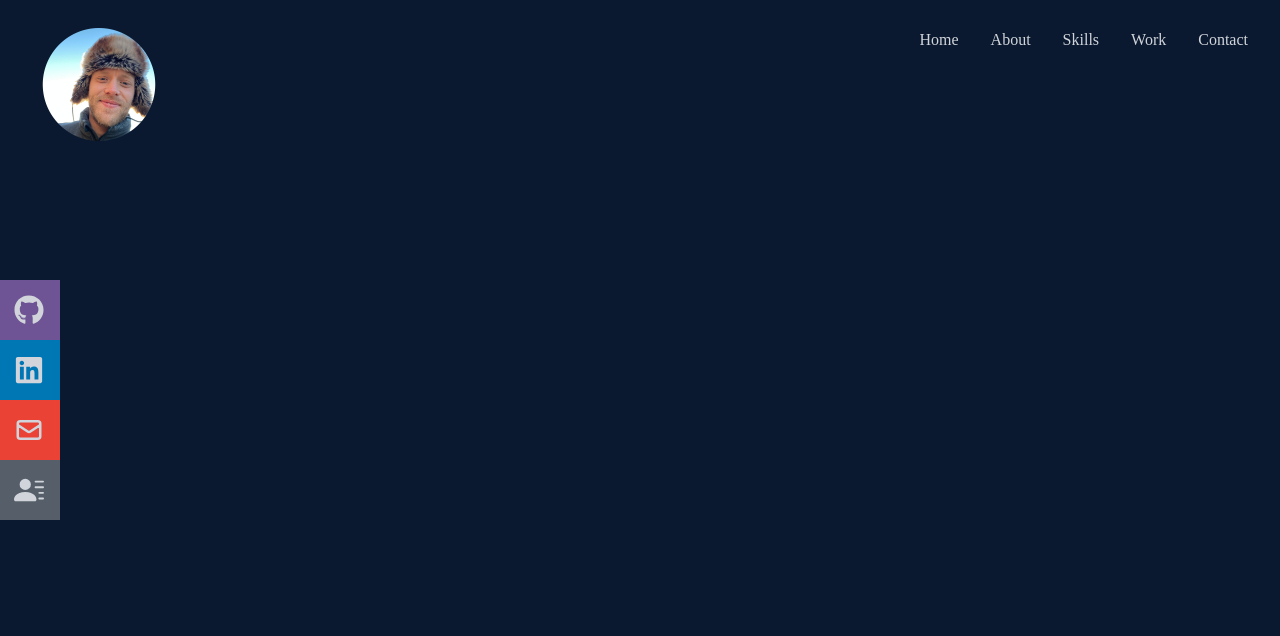
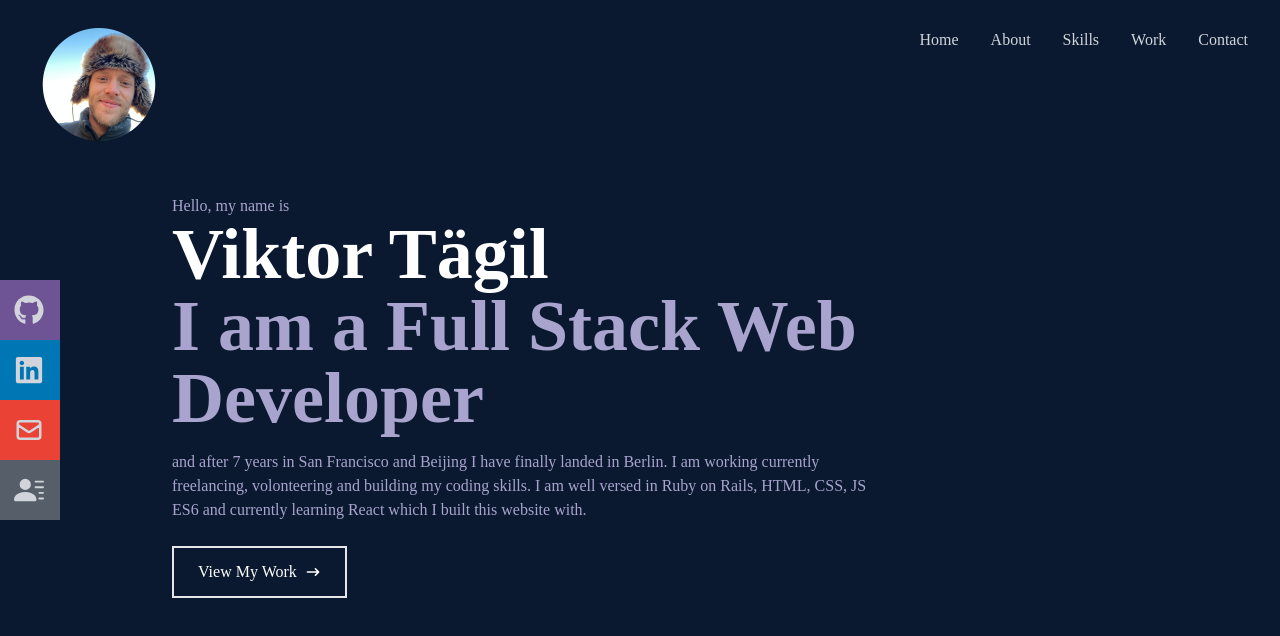
Before and after one commit to tagilv/portfolio-react, a React (Create React App) app: page / in a window 1280 px wide. Shown: the top 636 px of the page. Built offline with nearby package versions, Linux system fonts and the light colour scheme; the HTML template or start-up script is replaced by a standard one.

Commit message:
layout done

```diff
--- a/src/components/Home.jsx
+++ b/src/components/Home.jsx
@@ -3,8 +3,21 @@
 
 const Home = () => {
   return (
-    <div className='w-full h-screen bg-[#0a192f]'>
-
+    <div name='home' className='w-full h-screen bg-[#0a192f]'>
+      {/* Container */ }
+      <div className='max-w-[1000px] mx-auto px-8 flex flex-col justify-center h-full'>
+        <p className='text-[#A8A4CE]'>Hello, my name is</p>
+        <h1 className='text-4xl sm:text-7xl font-bold text-[#FFFFFF]'>Viktor Tägil</h1>
+        <h2 className='text-4xl sm:text-7xl font-bold text-[#A8A4CE]'>I am a Full Stack Web Developer</h2>
+        <p className='text-[#A8A4CE] py-4 max-w-[700px]'>and after 7 years in San Francisco and Beijing I have finally landed in Berlin. I am working currently freelancing, volonteering and building my coding skills. I am well versed in Ruby on Rails, HTML, CSS, JS ES6 and currently learning React which I built this website with.</p>
+        <div>
+          <button className='text-[#FFFFFF] group border-2 px-6 py-3 my-2 flex items-center hover:bg-[#A8A4CE] hover:border-[#A8A4CE]'>View My Work
+          <span className='group-hover:rotate-90 duration-500'>
+          <HiArrowNarrowRight className='ml-2'/>
+          </span>
+          </button>
+        </div>
+      </div>
     </div>
   )
 }
```
